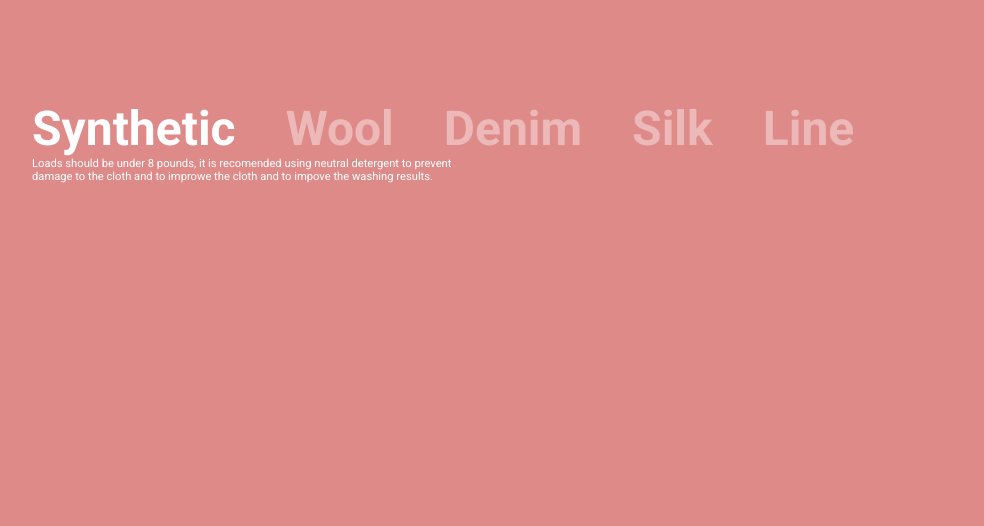
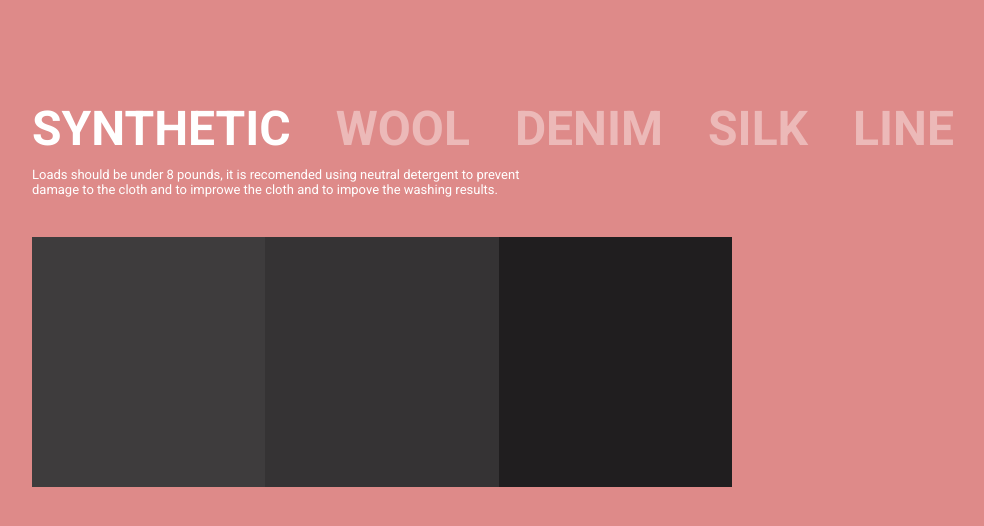
Before and after one commit to Max7dem/Max_Dem, a plain HTML site: page index.html in a window 1280 px wide. Shown: the whole page, without its empty margins (268-1252 px from the left). Drawn offline with Linux system fonts and the light colour scheme.

Commit message:
fifth commit

```diff
--- a/assets/css/styles.css
+++ b/assets/css/styles.css
@@ -16,7 +16,7 @@ header nav ul {
 
 header nav ul li {
 	list-style: none;
-	margin-right: 50px
+	margin-right: 45px
 }
 
 header nav ul li:first-child a:first-child {
@@ -28,20 +28,35 @@ header nav ul li a {
 	font-size: 3em;
 	font-weight: bold;
 	text-decoration: none;
+	text-transform: uppercase;
 }
 
 header p {
 	color: white;
-	font-size: .7em;
+	font-size: 13px;
+	margin-top: 10px;
 }
 
 .conteiner {
-	width: 900px;
-	height: 300px;
+	width: 700px;
+	height: 250px;
+	display: flex;
+	margin-top: 40px;
 }
 
 .conteiner .box {
 	width: 33.3333%;
 	height: 100%;
+}
 
+.conteiner :first-child {
+	background-color: #3e3c3d;
 }
+
+.conteiner :nth-child(2) {
+	background-color: #353334;
+}
+
+.conteiner :last-child {
+	background-color: #201e1f;
+}
--- a/index.html
+++ b/index.html
@@ -22,7 +22,15 @@
 		damage to the cloth and to improwe the cloth and to impove the washing results.</p>
 	</header>
 	<div class="conteiner">
+		<div class="box">
 
+		</div>
+		<div class="box">
+
+		</div>
+		<div class="box">
+
+		</div>
 	</div>
 </body>
 </html>
```
